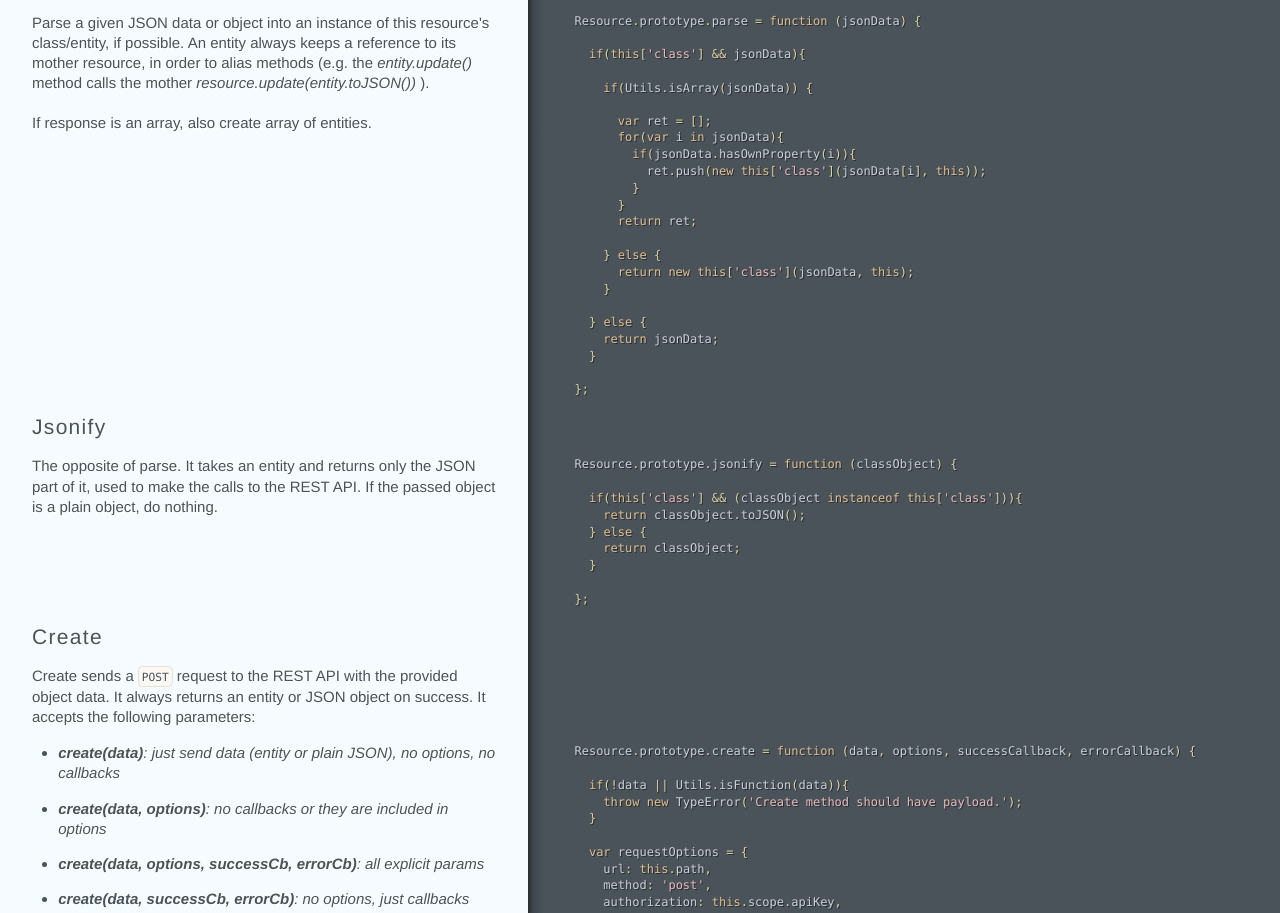
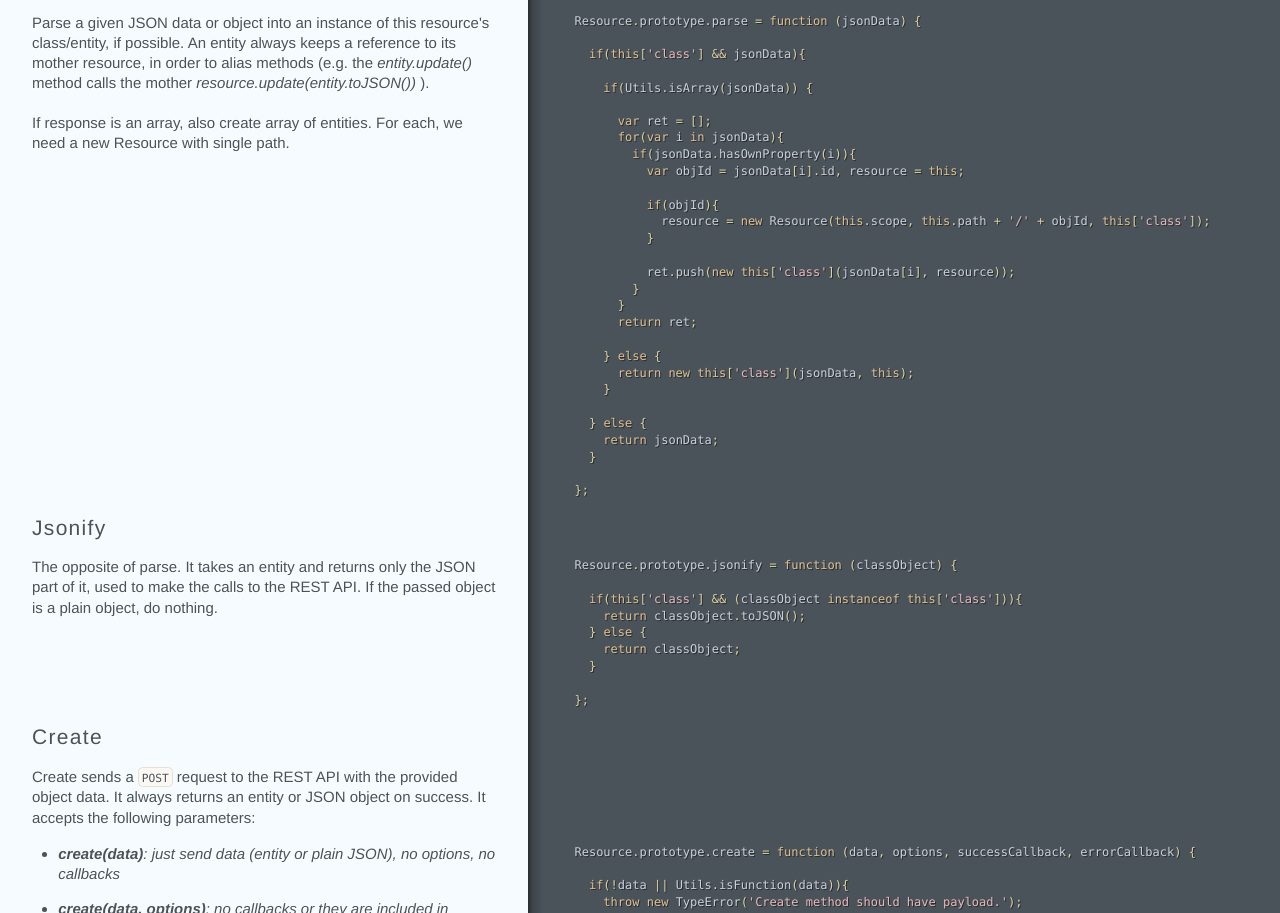
Before and after one commit to chandruxp/evrythng-js-sdk, a plain HTML site: page src/resource.html in a window 1280 px wide. Shown: the part 2156-3069 px from the top of the page. Drawn offline with Linux system fonts and the light colour scheme.

Commit message:
Generated documentation for 137a6e9b43efc6d71e541358eb33edef2a137e39

```diff
--- a/src/resource.html
+++ b/src/resource.html
@@ -92,10 +92,17 @@ method calls the mother <em>resource.update(entity.toJSON())</em> ).</p></div></
 
     <span class="k">if</span><span class="p">(</span><span class="k">this</span><span class="p">[</span><span class="s1">&#39;class&#39;</span><span class="p">]</span> <span class="o">&amp;&amp;</span> <span class="nx">jsonData</span><span class="p">){</span>
 
-      <span class="k">if</span><span class="p">(</span><span class="nx">Utils</span><span class="p">.</span><span class="nx">isArray</span><span class="p">(</span><span class="nx">jsonData</span><span class="p">))</span> <span class="p">{</span></div></div></div><div class="segment"><div class="comments "><div class="wrapper"><p>If response is an array, also create array of entities.</p></div></div><div class="code"><div class="wrapper">        <span class="kd">var</span> <span class="nx">ret</span> <span class="o">=</span> <span class="p">[];</span>
+      <span class="k">if</span><span class="p">(</span><span class="nx">Utils</span><span class="p">.</span><span class="nx">isArray</span><span class="p">(</span><span class="nx">jsonData</span><span class="p">))</span> <span class="p">{</span></div></div></div><div class="segment"><div class="comments "><div class="wrapper"><p>If response is an array, also create array of entities. For
+each, we need a new Resource with single path.</p></div></div><div class="code"><div class="wrapper">        <span class="kd">var</span> <span class="nx">ret</span> <span class="o">=</span> <span class="p">[];</span>
         <span class="k">for</span><span class="p">(</span><span class="kd">var</span> <span class="nx">i</span> <span class="k">in</span> <span class="nx">jsonData</span><span class="p">){</span>
           <span class="k">if</span><span class="p">(</span><span class="nx">jsonData</span><span class="p">.</span><span class="nx">hasOwnProperty</span><span class="p">(</span><span class="nx">i</span><span class="p">)){</span>
-            <span class="nx">ret</span><span class="p">.</span><span class="nx">push</span><span class="p">(</span><span class="k">new</span> <span class="k">this</span><span class="p">[</span><span class="s1">&#39;class&#39;</span><span class="p">](</span><span class="nx">jsonData</span><span class="p">[</span><span class="nx">i</span><span class="p">],</span> <span class="k">this</span><span class="p">));</span>
+            <span class="kd">var</span> <span class="nx">objId</span> <span class="o">=</span> <span class="nx">jsonData</span><span class="p">[</span><span class="nx">i</span><span class="p">].</span><span class="nx">id</span><span class="p">,</span> <span class="nx">resource</span> <span class="o">=</span> <span class="k">this</span><span class="p">;</span>
+
+            <span class="k">if</span><span class="p">(</span><span class="nx">objId</span><span class="p">){</span>
+              <span class="nx">resource</span> <span class="o">=</span> <span class="k">new</span> <span class="nx">Resource</span><span class="p">(</span><span class="k">this</span><span class="p">.</span><span class="nx">scope</span><span class="p">,</span> <span class="k">this</span><span class="p">.</span><span class="nx">path</span> <span class="o">+</span> <span class="s1">&#39;/&#39;</span> <span class="o">+</span> <span class="nx">objId</span><span class="p">,</span> <span class="k">this</span><span class="p">[</span><span class="s1">&#39;class&#39;</span><span class="p">]);</span>
+            <span class="p">}</span>
+
+            <span class="nx">ret</span><span class="p">.</span><span class="nx">push</span><span class="p">(</span><span class="k">new</span> <span class="k">this</span><span class="p">[</span><span class="s1">&#39;class&#39;</span><span class="p">](</span><span class="nx">jsonData</span><span class="p">[</span><span class="nx">i</span><span class="p">],</span> <span class="nx">resource</span><span class="p">));</span>
           <span class="p">}</span>
         <span class="p">}</span>
         <span class="k">return</span> <span class="nx">ret</span><span class="p">;</span>
```
